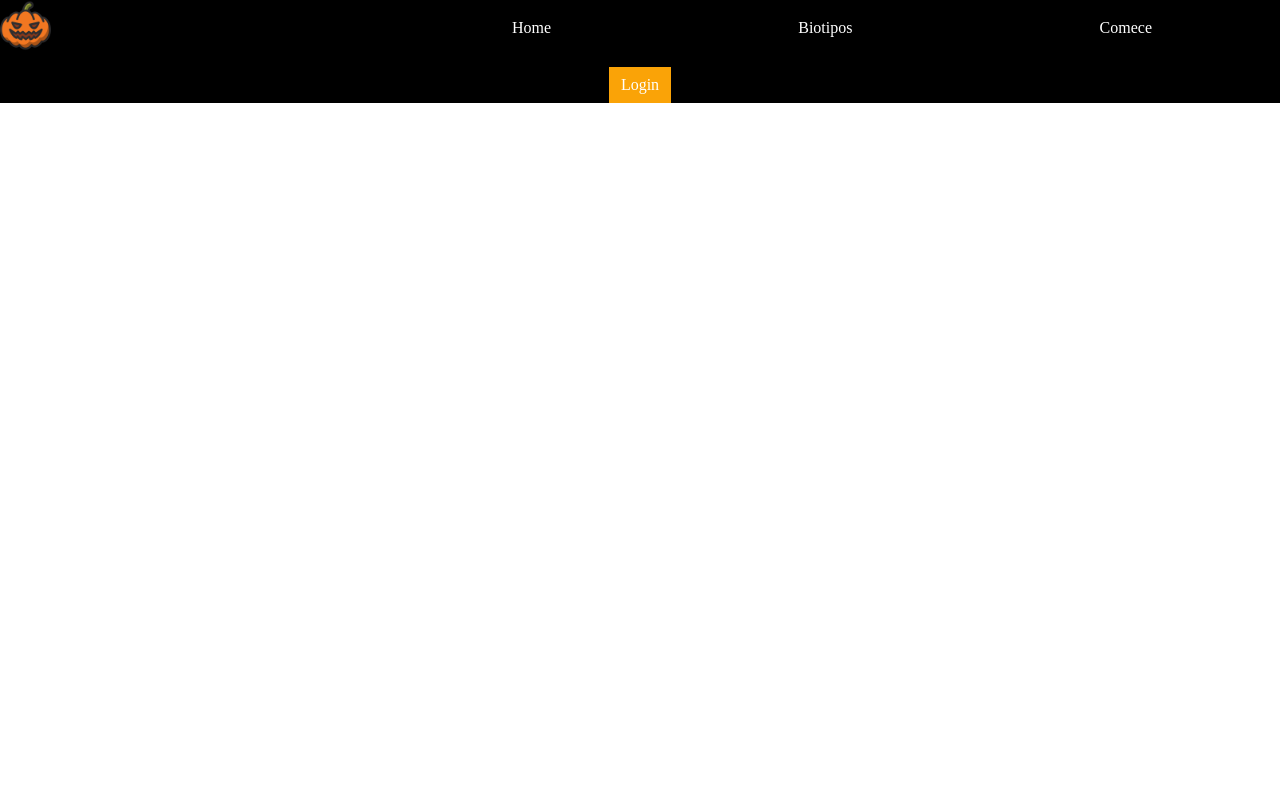
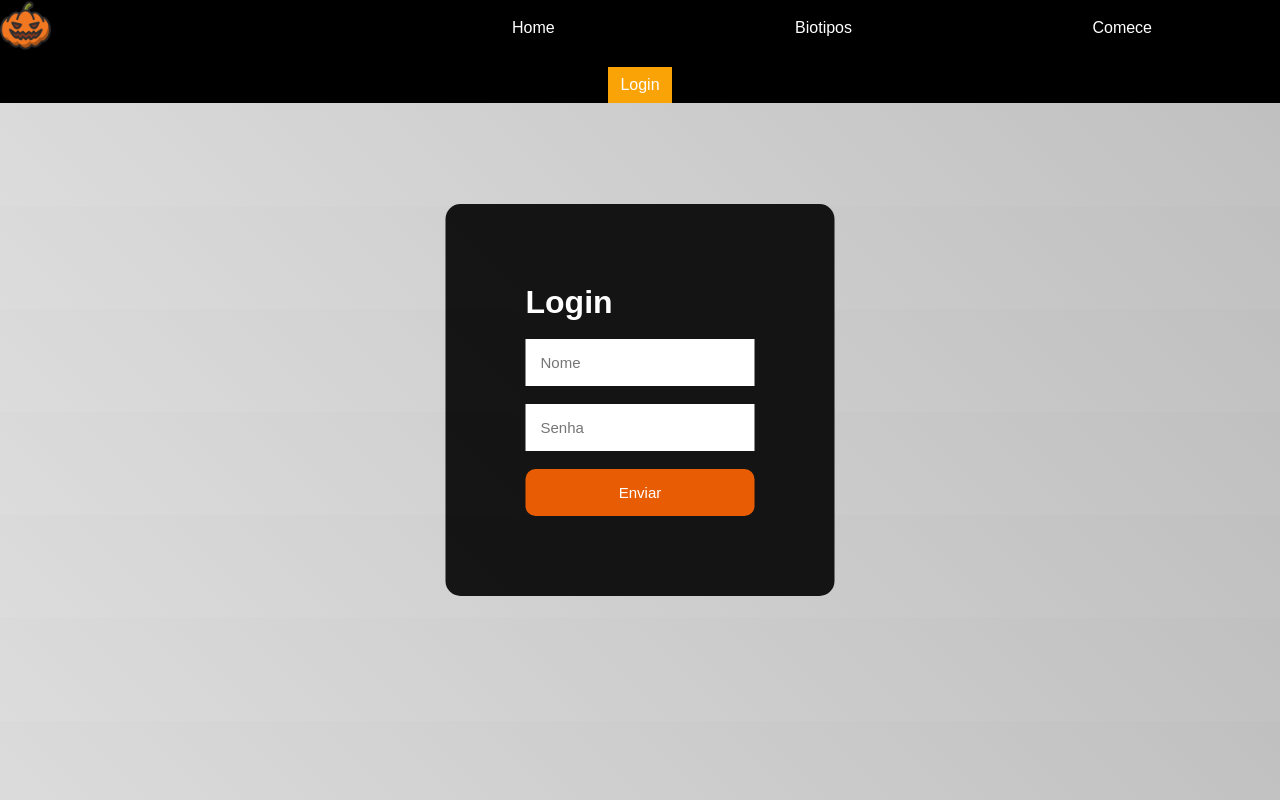
Before and after one commit to samekmd/Pumpkin-mk, a Flask app: page /Login in a window 1280 px wide. Run offline with Flask 3, Linux system fonts and the light colour scheme.

Commit message:
UPDATE LOGIN
Cria página login, porém ainda sem funcionalidade de cadastrar.

```diff
--- a/static/estilo.css
+++ b/static/estilo.css
@@ -13,14 +13,15 @@
     padding: 0;
 }
 body{
-     background-color: rgb(255, 255, 255);
+     /* background-color: rgb(255, 255, 255);  */
     /* background-color: #233d4d; */
     font-family: 'Poppins';
     display: flex;
     flex-direction: column;
     flex-wrap: nowrap;
     justify-content: center;
-    /* background:linear-gradient(); */
+    font-family: Arial, Helvetica, sans-serif;
+     background:linear-gradient(45deg,#dcdcdd,#c0c0c0);
   }
     /* Fim */
 
@@ -779,7 +780,7 @@ section.slider{
 .search-box
 {
   position: absolute;
-  top: 37.4%;
+  top: 40%;
   background-color: #D00000;
   height: 40px;
   padding: 10px;
@@ -789,7 +790,7 @@ section.slider{
   align-items: center;
 }
 
-::-webkit-input-placeholder{
+::-webkit-input-placeholder .search-txt{
   color: #9D0208;
 }
 
@@ -987,4 +988,45 @@ section.slider{
 
 /* Fim das Referencias */
 
+/* Começo da Página Login */
+.tela_login{
+  background-color: rgba(0,0,0,0.9);
+  position: absolute;
+  top: 50%;
+  left: 50%;
+  transform: translate(-50%,-50%);
+  padding: 80px;
+  border-radius: 15px;
+  color: #fff;
+
+}
+
+
+.tela_login input{
+  padding: 15px;
+  border: none;
+  outline: none;
+  font-size: 15px;
+}
+
+.tela_login button{
+  background-color: #E85D04;
+  border: none;
+  padding: 15px;
+  width:100%;
+  border-radius:10px;
+  font-size: 15px;
+  color: #fff;
+  cursor: pointer;
+}
+
+.tela_login button:hover{
+  background-color: #9D0208;
+  transition: 0.2s;
+}
+
+
+
+/* Fim da página Login */
+
 /* Fim da página Comece */
--- a/templates/comece.html
+++ b/templates/comece.html
@@ -36,6 +36,7 @@
     <div class="comece_conteudo_geral">
 
         <section class="conteudo-dropdown" id="conteudo_instrutores_dropdown">
+
             <div class="search-box">
                   <input type="text" class="search-txt" placeholder="Pesquisar">
                   <a href="#" class="search-btn">
--- a/templates/login.html
+++ b/templates/login.html
@@ -2,4 +2,15 @@
 
 {% block main %}
 
+<div class="tela_login">
+    <h1> Login </h1>
+    <br>
+    <input type="text" placeholder="Nome">
+    <br><br>
+    <input type="password" placeholder="Senha">
+    <br><br>
+    <button>Enviar</button>
+</div>
+
+
 {% endblock %}
```
